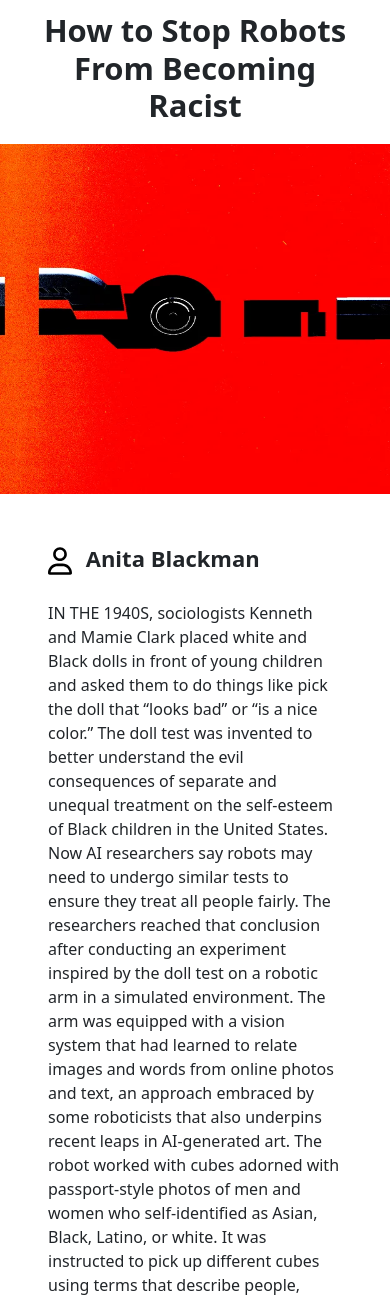
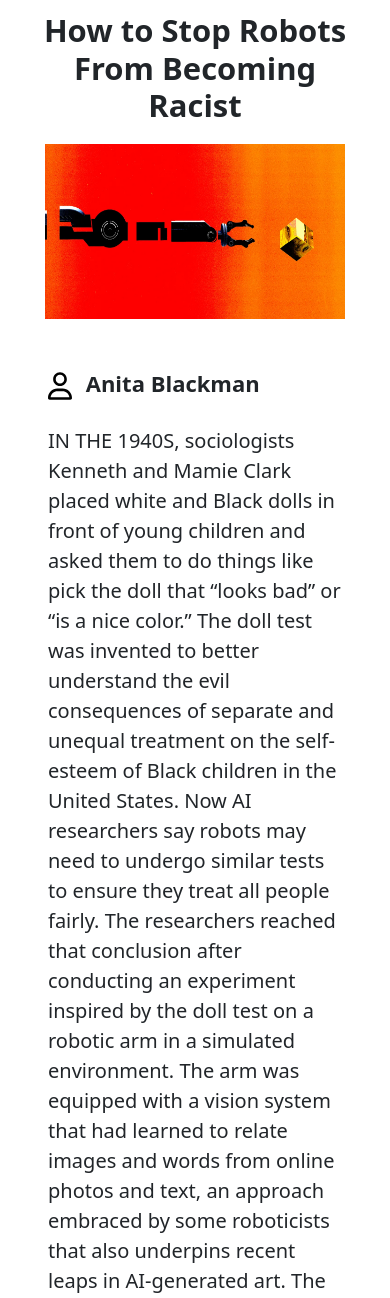
Before and after one commit to kj-1809/DjangoBlogWebsite, a Django app: page /blogs/6 in a window 390 px wide; the page is wider, and only the part inside the window is pictured. Shown: the part 80-1378 px from the top of that part. Run offline with Django 4.2, Linux system fonts and the light colour scheme; data comes from the database, SQL or seed files in the repository.

Commit message:
fix blog_detail and make it responsive

```diff
--- a/blogs/templates/blog_detail.html
+++ b/blogs/templates/blog_detail.html
@@ -1,6 +1,4 @@
-{% extends 'base.html' %}
-
-{% block content %}
+{% extends 'base.html' %} {% block content %}
 
 <!-- BLOG TITLE CONTAINER  -->
 <div class="title-container my-0">
@@ -11,17 +9,31 @@
 
 <div class="content-container mb-5 pb-5">
   <!-- BLOG IMAGE -->
-    <img class="d-block  mx-auto mb-2" src="/media/{{blog.image}}" alt="" width="800" height="350">
+  <img
+    class="blog-image d-block mx-auto mb-2"
+    src="/media/{{blog.image}}"
+    alt=""
+  />
   <div class="text-container mx-auto my-4">
     <div class="mx-4">
-          <p style="font-size: 22px;" class="username pb-2 pt-4 mt-3">
+      <p style="font-size: 22px" class="username pb-2 pt-4 mt-3">
         <!-- USER ICON -->
-          <svg class="mx-2 ms-2 ps-3" xmlns="http://www.w3.org/2000/svg" width="40" height="32" viewBox="0 0 448 512"><path d="M272 304h-96C78.8 304 0 382.8 0 480c0 17.67 14.33 32 32 32h384c17.67 0 32-14.33 32-32C448 382.8 369.2 304 272 304zM48.99 464C56.89 400.9 110.8 352 176 352h96c65.16 0 119.1 48.95 127 112H48.99zM224 256c70.69 0 128-57.31 128-128c0-70.69-57.31-128-128-128S96 57.31 96 128C96 198.7 153.3 256 224 256zM224 48c44.11 0 80 35.89 80 80c0 44.11-35.89 80-80 80S144 172.1 144 128C144 83.89 179.9 48 224 48z"/></svg>
+        <svg
+          class="mx-2 ms-2 ps-3"
+          xmlns="http://www.w3.org/2000/svg"
+          width="40"
+          height="32"
+          viewBox="0 0 448 512"
+        >
+          <path
+            d="M272 304h-96C78.8 304 0 382.8 0 480c0 17.67 14.33 32 32 32h384c17.67 0 32-14.33 32-32C448 382.8 369.2 304 272 304zM48.99 464C56.89 400.9 110.8 352 176 352h96c65.16 0 119.1 48.95 127 112H48.99zM224 256c70.69 0 128-57.31 128-128c0-70.69-57.31-128-128-128S96 57.31 96 128C96 198.7 153.3 256 224 256zM224 48c44.11 0 80 35.89 80 80c0 44.11-35.89 80-80 80S144 172.1 144 128C144 83.89 179.9 48 224 48z"
+          />
+        </svg>
         <b>{{blog.author}}</b>
       </p>
       <div class="mx-4 mb-4 pb-4">
         <!-- BLOG CONTENT -->
-          <p>{{blog.content}}</p>
+        <p style="font-size: 20px">{{blog.content}}</p>
       </div>
     </div>
   </div>
--- a/templates/base.html
+++ b/templates/base.html
@@ -21,9 +21,19 @@
     .carousel-image{
       height: 550px;
     }
+
+    .blog-image{
+      width: 800px;
+      height: 350px;
+    }
+
     @media (max-width: 767px) {
       .carousel-image{
         height: 200px;
+      }
+      .blog-image{
+        width: 300px;
+        height: 175px; ;
       }
     }
 
@@ -31,6 +41,10 @@
         .carousel-image{
           height: 350px;
         }
+        .blog-image{
+          width: 600px;
+          height: auto;
+      }
     }
     .carousel-item:before {
       content: "";
--- a/templates/index.html
+++ b/templates/index.html
@@ -12,7 +12,7 @@
         <div class="carousel-inner">
           {% for blog in blogs %}
             {% if blog.featured == True %}
-              <div class="carousel-item" data-bs-interval="10000" onclick = 'location.href="{% url 'blogs' blog.id %}";'>
+              <div class="carousel-item" data-bs-interval="3000" onclick = 'location.href="{% url 'blogs' blog.id %}";'>
                 <img
                   src="/media/{{blog.image}}"
                   class="carousel-image d-block w-100"
@@ -29,7 +29,7 @@
           {% endfor %}
 
           {% comment %} put welcome here  {% endcomment %}
-          <div class="carousel-item active" data-bs-interval="10000">
+          <div class="carousel-item active" data-bs-interval="3000">
             <img
               src="https://source.unsplash.com/1400x600/?laptops,dark"
               class="carousel-image d-block w-100"
```
Lines whose indentation alone changed are shown as unchanged.
